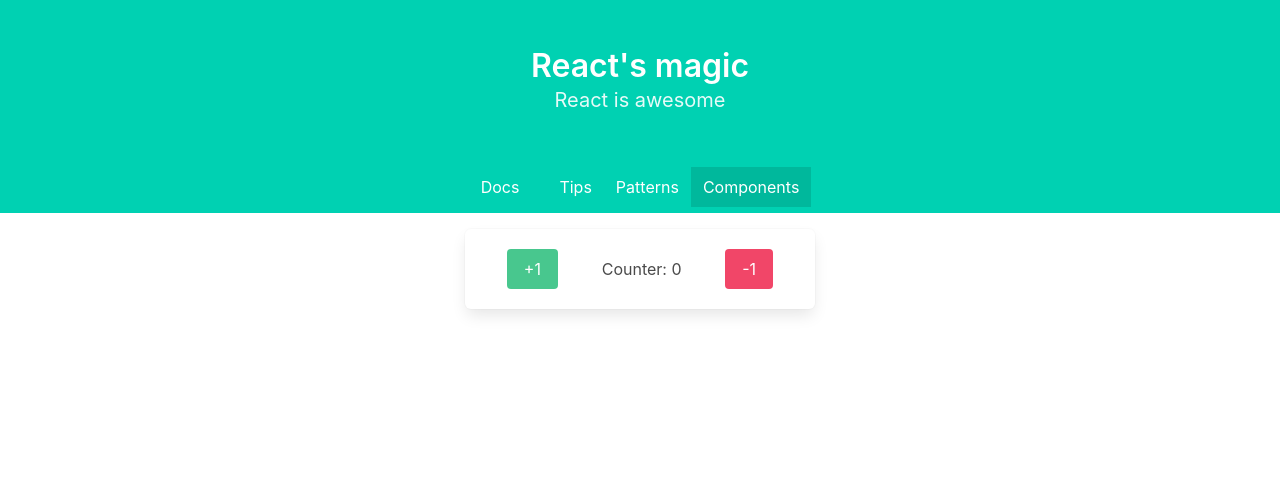
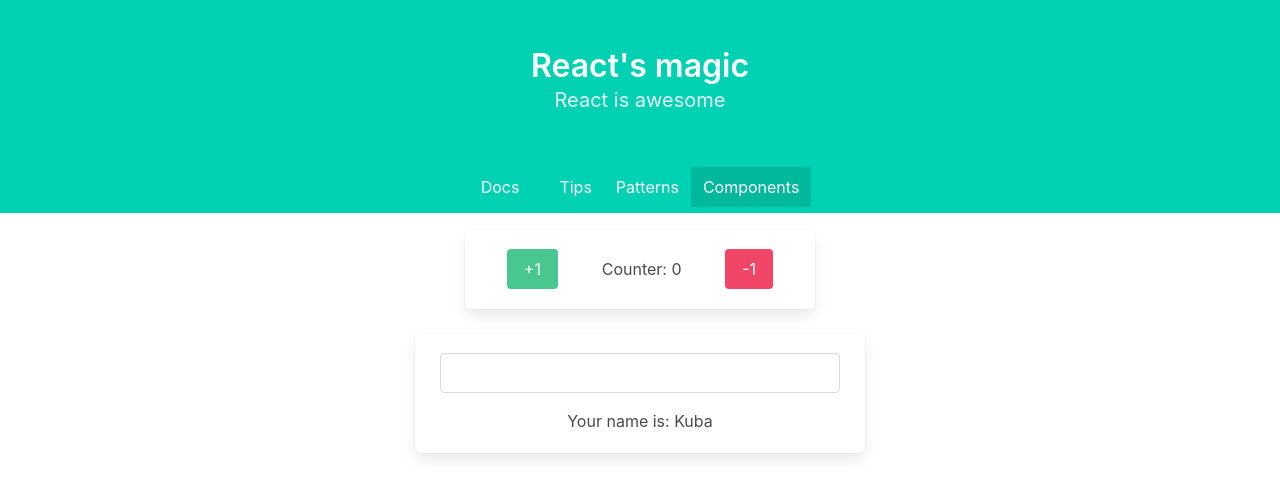
Before and after one commit to JakHer/Advanced-React, a React (Create React App) app: page /components in a window 1280 px wide. Shown: the top 498 px of the page. Built offline with nearby package versions, Linux system fonts and the light colour scheme.

Commit message:
feat: fixed dropdown list in downsifth form

```diff
--- a/src/index.css
+++ b/src/index.css
@@ -8,3 +8,7 @@
   -webkit-font-smoothing: antialiased;
   -moz-osx-font-smoothing: grayscale;
 }
+
+button {
+  touch-action: manipulation;
+}
--- a/src/views/Components/Components.js
+++ b/src/views/Components/Components.js
@@ -4,19 +4,33 @@
 
 const Components = () => {
   const [count, setCount] = useState(0);
+  const [input, setInput] = useState("Kuba");
+
+  const inputValueHandler = (e) => {
+    setInput(e.target.value);
+  };
 
   return (
+    <>
       <div className={cx("box mt-4", styles.Container)}>
         <div className={styles.Wrapper}>
-        <button className="button is-success" onClick={() => setCount(count + 1)}>
+          <button className={cx("button is-success")} onClick={() => setCount(count + 1)}>
             +1
           </button>
           <h2 className="is-title-3">Counter: {count}</h2>
-        <button className="button is-danger" onClick={() => setCount(count - 1)}>
+          <button className={cx("button is-danger")} onClick={() => setCount(count - 1)}>
             -1
           </button>
         </div>
       </div>
+
+      <div className={cx("box mt-4", styles.Container, styles.ContainerWidth)}>
+        <div className={cx("is-flex", styles.WrapperWidth)}>
+          <input className="input mb-4" autoComplete="off" name="name" onChange={inputValueHandler} />
+          <p className="is-subtitle-3">Your name is: {input}</p>
+        </div>
+      </div>
+    </>
   );
 };
 
--- a/src/views/Components/Components.module.scss
+++ b/src/views/Components/Components.module.scss
@@ -13,3 +13,16 @@
   justify-content: space-around;
   align-items: center;
 }
+
+.ContainerWidth {
+  max-width: 450px;
+}
+
+.WrapperWidth {
+  flex-direction: column;
+  width: 100%;
+  margin: 0 auto;
+  max-width: 400px;
+  justify-content: center;
+  align-items: center;
+}
--- a/src/views/Patterns/Patterns.js
+++ b/src/views/Patterns/Patterns.js
@@ -11,20 +11,27 @@
       <div className={cx("container mt-4", styles.Box)}>
         <div className={cx("dropdown", { "is-active": isOpen }, styles.Dropdown)}>
           <label {...getLabelProps()}>Enter a fruit</label>
-          <input className={cx("input", styles.Input)} autoComplete="off" type="text" placeholder="Text input" {...getInputProps()} />
+          <input
+            className={cx("input", styles.Input)}
+            autoComplete="off"
+            type="text"
+            placeholder="Text input"
+            autoCapitalize="off"
+            {...getInputProps()}
+          />
           <div className={cx("dropdown-menu pt-0", styles.DropdownMenu)} id="dropdown-menu" role="menu">
             <div className="dropdown-content pt-0" {...getMenuProps()}>
               {items
-                .filter((item) => item.value.includes(inputValue))
+                .filter((item) => item.value.toLocaleLowerCase().includes(inputValue.toLowerCase()))
                 .map(({ value }, index) => (
                   <li
                     key={value}
                     className={cx(
-                      { "is-success": highlightedIndex === index },
+                      { "is-success ": highlightedIndex === index },
                       { "has-text-weight-bold": value === selectedItem },
                       "dropdown-item",
-                      "is-white",
-                      "button"
+                      "button",
+                      "is-white"
                     )}
                     {...getItemProps({
                       key: value,
```
Also changed, not shown: 1 other file (tests, documents, lock files or other folders). Lines whose indentation alone changed are shown as unchanged.
